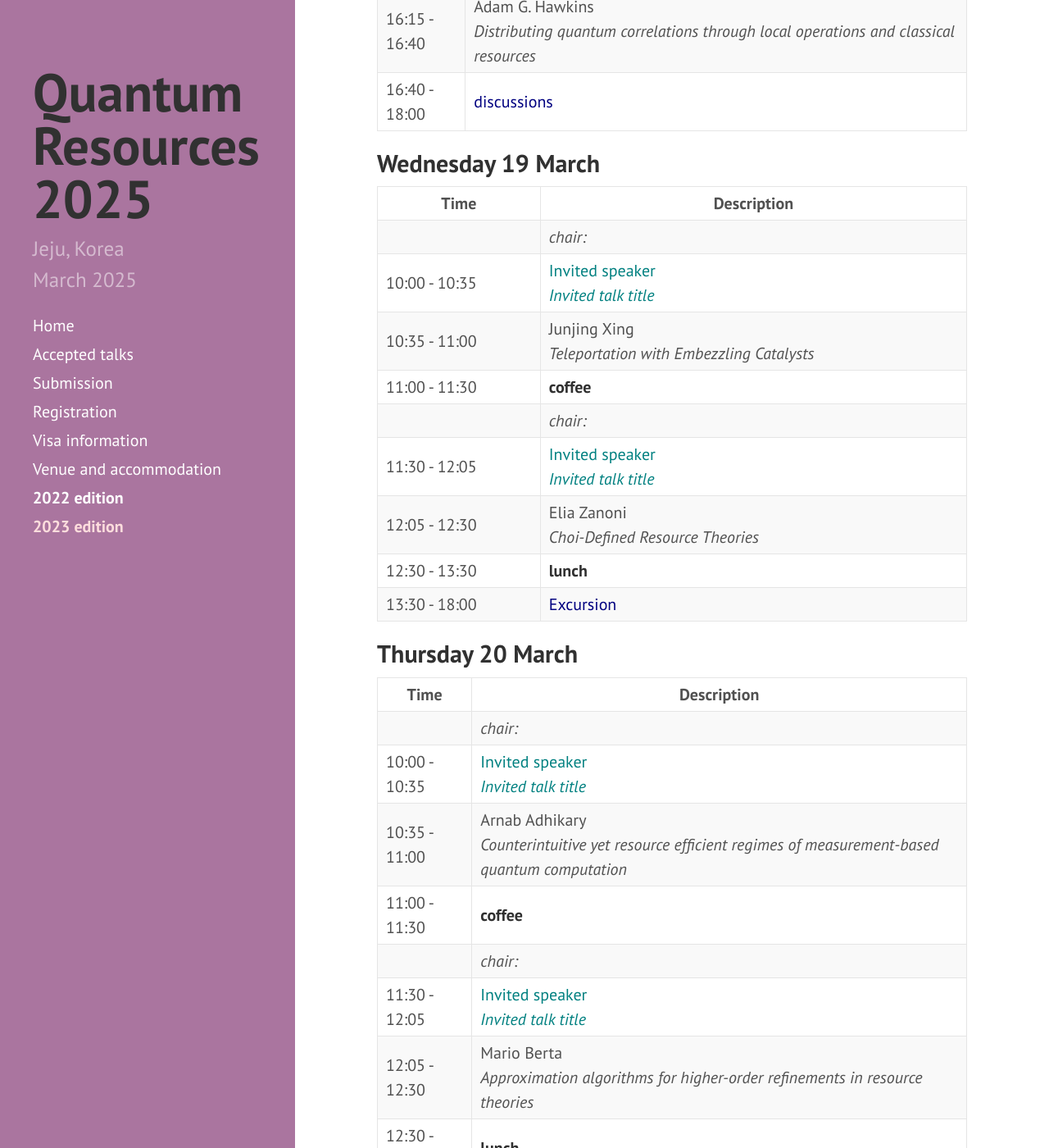
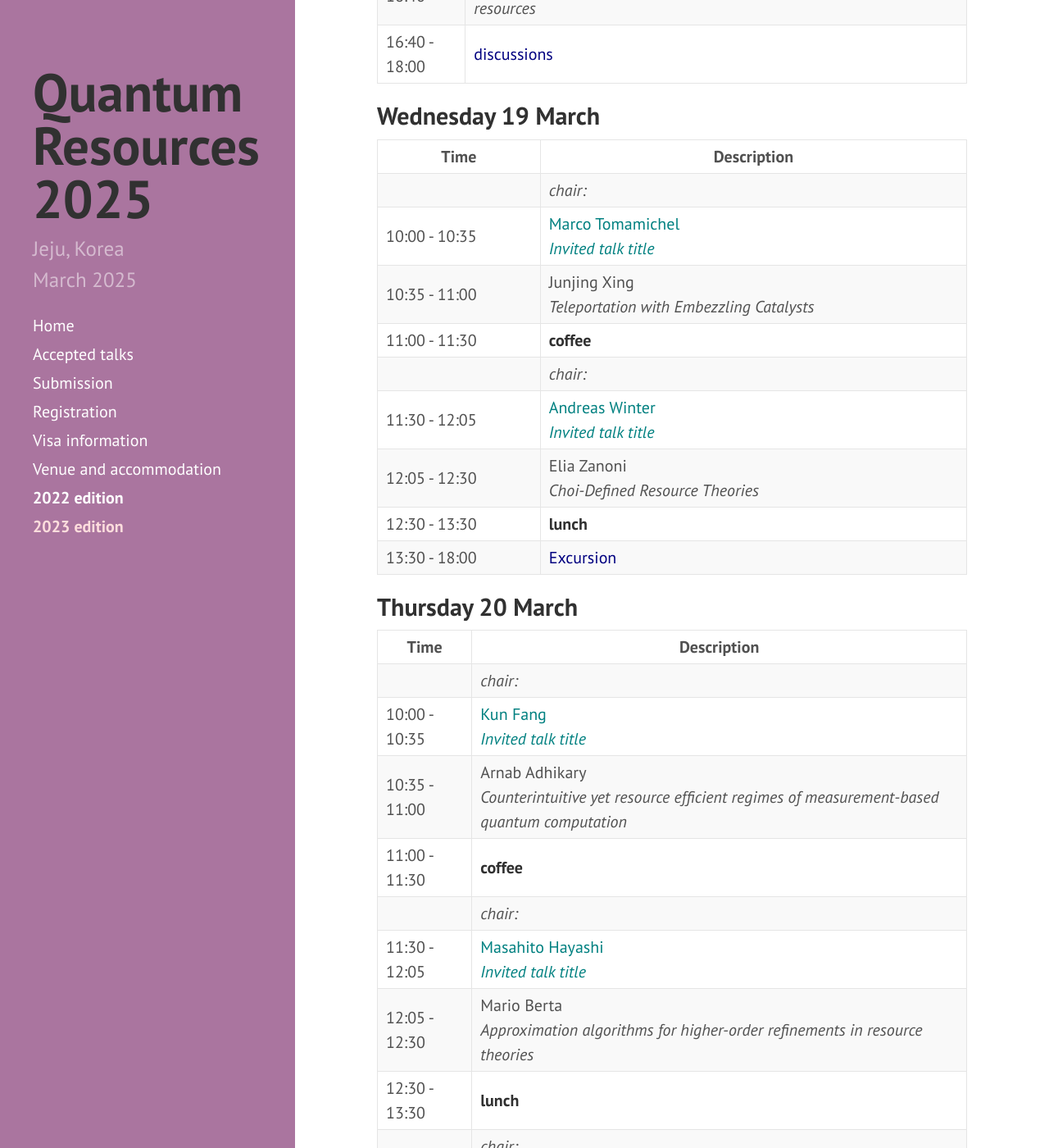
Before and after one commit to yeon-lee/yeon-lee.github.io, a Jekyll site: the page built from program.md, in a window 1280 px wide and 1400 px high, scrolled down 2795 px. Shown: the whole window at 82% size. Built offline with Jekyll 4.4.1, drawn with Linux system fonts in a browser that asks for light colours; nearby versions of some CDN libraries; some of the changed text lies outside the part shown.

Commit message:
Update program.md

```diff
--- a/program.md
+++ b/program.md
@@ -12,11 +13,11 @@
 | 8:50 - 9:20   | registration |
 | 9:20 - 9:30   | **opening**                          |
 | | *chair:* |
-| 10:00 - 10:35  | <span class="p-contrib"> Invited speaker <br /><i> Invited talk title </i></span>                      |
+| 10:00 - 10:35  | <span class="p-contrib"> Ryuji Takagi <br /><i> Invited talk title </i></span>                      |
 | 10:35 - 11:00 | Chung-Yun Hsieh <br /><i>Thermodynamic approach to quantifying incompatible instruments</i> |
 | 11:00 - 11:30 | **coffee**                           |
 | | *chair:* |
-| 11:30 - 12:05 | <span class="p-contrib"> Invited speaker <br /><i> Invited talk title </i></span>                      |
+| 11:30 - 12:05 | <span class="p-contrib"> Nelly Ng <br /><i> Invited talk title </i></span>                      |
 | 12:05 - 12:30 | Hiroyasu Tajima <br /><i>Gibbs-preserving operations requiring infinite amount of quantum coherence</i> |
 | 12:30 - 13:30 | **lunch**                            |
 | | *chair:* |
@@ -35,11 +36,11 @@
 | Time | Description |
 |--- |--- |
 | | *chair:* |
-| 10:00 - 10:35  | <span class="p-contrib"> Invited speaker <br /><i> Invited talk title </i></span>                      |
+| 10:00 - 10:35  | <span class="p-contrib"> Ludovico Lami <br /><i> Invited talk title </i></span>                      |
 | 10:35 - 11:00 | Ray Ganardi <br /><i>Second law of entanglement manipulation with entanglement battery</i> |
 | 11:00 - 11:30 | **coffee**                           |
 | | *chair:* |
-| 11:30 - 12:05 | <span class="p-contrib"> Invited speaker <br /><i> Invited talk title </i></span>                      |
+| 11:30 - 12:05 | <span class="p-contrib"> Valerio Scarani <br /><i> Invited talk title </i></span>                      |
 | 12:05 - 12:30 | Chandan Datta <br /><i>Operational advantage of quantum resources in a semi-device independent framework</i> |
 | 12:30 - 13:30 | **lunch**                            |
 | | *chair:* |
@@ -58,11 +59,11 @@
 | Time | Description |
 |--- |--- |
 | | *chair:* |
-| 10:00 - 10:35  | <span class="p-contrib"> Invited speaker <br /><i> Invited talk title </i></span>                      |
+| 10:00 - 10:35  | <span class="p-contrib"> Marco Tomamichel <br /><i> Invited talk title </i></span>                      |
 | 10:35 - 11:00 | Junjing Xing <br /><i>Teleportation with Embezzling Catalysts</i> |
 | 11:00 - 11:30 | **coffee**                           |
 | | *chair:* |
-| 11:30 - 12:05 | <span class="p-contrib"> Invited speaker <br /><i> Invited talk title </i></span>                      |
+| 11:30 - 12:05 | <span class="p-contrib"> Andreas Winter <br /><i> Invited talk title </i></span>                      |
 | 12:05 - 12:30 | Elia Zanoni <br /><i>Choi-Defined Resource Theories</i> |
 | 12:30 - 13:30 | **lunch**                            |
 | 13:30 - 18:00 | <span class="p-invited"> Excursion </span> |
@@ -72,15 +73,15 @@
 | Time | Description |
 |--- |--- |
 | | *chair:* |
-| 10:00 - 10:35  | <span class="p-contrib"> Invited speaker <br /><i> Invited talk title </i></span>                      |
+| 10:00 - 10:35  | <span class="p-contrib"> Kun Fang <br /><i> Invited talk title </i></span>                      |
 | 10:35 - 11:00 | Arnab Adhikary <br /><i>Counterintuitive yet resource efficient regimes of measurement-based quantum computation</i> |
 | 11:00 - 11:30 | **coffee**                           |
 | | *chair:* |
-| 11:30 - 12:05 | <span class="p-contrib"> Invited speaker <br /><i> Invited talk title </i></span>                      |
+| 11:30 - 12:05 | <span class="p-contrib"> Masahito Hayashi <br /><i> Invited talk title </i></span>                      |
 | 12:05 - 12:30 | Mario Berta <br /><i>Approximation algorithms for higher-order refinements in resource theories</i> |
 | 12:30 - 13:30 | **lunch**                            |
 | | *chair:* |
-| 13:30 - 14:10 |<span class="p-contrib"> Invited speaker <br /><i> Invited talk title </i></span>                      |
+| 13:30 - 14:10 |<span class="p-contrib"> Mark M. Wilde <br /><i> Invited talk title </i></span>                      |
 | 14:10 - 14:35 | Rivu Gupta <br /><i>Process resource-breaking channels: the case for magic in universal quantum computation</i> |
 | 14:35 - 15:00 | Tobias Haug <br /><i>Pseudorandom density matrices</i> |
 | 15:00 - 15:30 | **coffee**                           |
@@ -95,11 +96,11 @@
 | Time | Description |
 |--- |--- |
 | | *chair:* |
-| 10:00 - 10:35  | <span class="p-contrib"> Invited speaker <br /><i> Invited talk title </i></span>                      |
+| 10:00 - 10:35  | <span class="p-contrib"> Seok Hyung Lie <br /><i> Invited talk title </i></span>                      |
 | 10:35 - 11:00 | Clive Cenxin Aw <br /><i>Irreversibility as the Dependence on Bayesian Priors</i> |
 | 11:00 - 11:30 | **coffee**                           |
 | | *chair:* |
-| 11:30 - 12:05 | <span class="p-contrib"> Invited speaker <br /><i> Invited talk title </i></span>                      |
+| 11:30 - 12:05 | <span class="p-contrib"> David Arvidsson-Shukur <br /><i> Invited talk title </i></span>                      |
 | 12:05 - 12:30 | Jonathan Thio <br /><i>The set of Kirkwood-Dirac-positive states is almost always minimal</i> |
 | 12:30 - 13:30 | **lunch**                            |
 | | *chair:* |
```
Also changed, not shown: other parts of program.md (+2 -1 lines).
